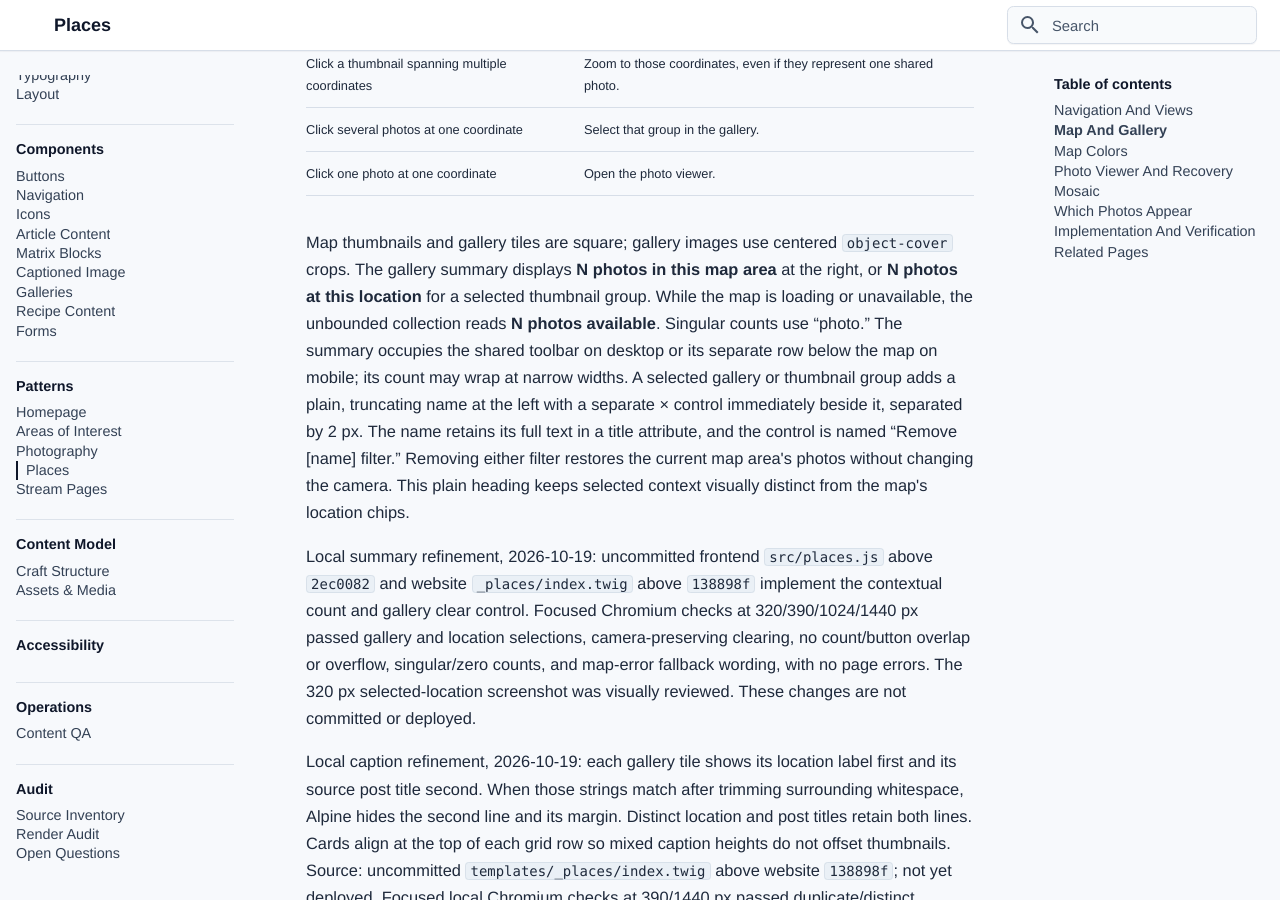
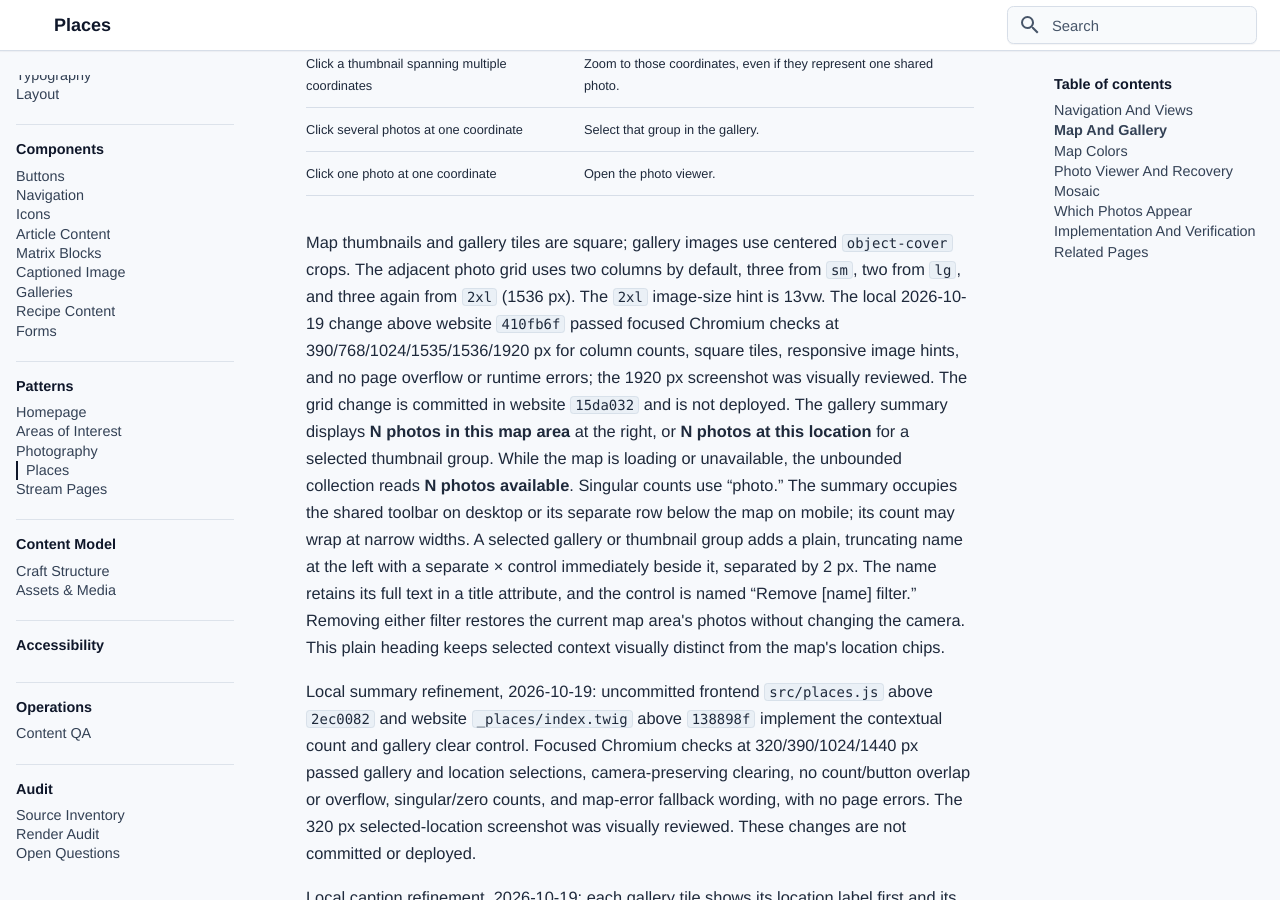
Before and after one commit to bentilden/Design-System, an MkDocs documentation site: the page built from docs/patterns/places.md, in a window 1280 px wide and 900 px high, scrolled down 9564 px. Built offline with MkDocs 1.6.1 and Material for MkDocs 9.7.7, drawn with Linux system fonts in a browser that asks for light colours; some web fonts are replaced.

Commit message:
Document three-column map gallery at 2xl

```diff
--- a/docs/patterns/places.md
+++ b/docs/patterns/places.md
@@ -131,7 +131,7 @@ All 23 local Places Chromium checks passed for the refinement, with no runtime e
 | Click several photos at one coordinate | Select that group in the gallery. |
 | Click one photo at one coordinate | Open the photo viewer. |
 
-Map thumbnails and gallery tiles are square; gallery images use centered `object-cover` crops. The gallery summary displays **N photos in this map area** at the right, or **N photos at this location** for a selected thumbnail group. While the map is loading or unavailable, the unbounded collection reads **N photos available**. Singular counts use “photo.” The summary occupies the shared toolbar on desktop or its separate row below the map on mobile; its count may wrap at narrow widths. A selected gallery or thumbnail group adds a plain, truncating name at the left with a separate × control immediately beside it, separated by 2 px. The name retains its full text in a title attribute, and the control is named “Remove [name] filter.” Removing either filter restores the current map area's photos without changing the camera. This plain heading keeps selected context visually distinct from the map's location chips.
+Map thumbnails and gallery tiles are square; gallery images use centered `object-cover` crops. The adjacent photo grid uses two columns by default, three from `sm`, two from `lg`, and three again from `2xl` (1536 px). The `2xl` image-size hint is 13vw. The local 2026-10-19 change above website `410fb6f` passed focused Chromium checks at 390/768/1024/1535/1536/1920 px for column counts, square tiles, responsive image hints, and no page overflow or runtime errors; the 1920 px screenshot was visually reviewed. The grid change is committed in website `15da032` and is not deployed. The gallery summary displays **N photos in this map area** at the right, or **N photos at this location** for a selected thumbnail group. While the map is loading or unavailable, the unbounded collection reads **N photos available**. Singular counts use “photo.” The summary occupies the shared toolbar on desktop or its separate row below the map on mobile; its count may wrap at narrow widths. A selected gallery or thumbnail group adds a plain, truncating name at the left with a separate × control immediately beside it, separated by 2 px. The name retains its full text in a title attribute, and the control is named “Remove [name] filter.” Removing either filter restores the current map area's photos without changing the camera. This plain heading keeps selected context visually distinct from the map's location chips.
 
 Local summary refinement, 2026-10-19: uncommitted frontend `src/places.js` above `2ec0082` and website `_places/index.twig` above `138898f` implement the contextual count and gallery clear control. Focused Chromium checks at 320/390/1024/1440 px passed gallery and location selections, camera-preserving clearing, no count/button overlap or overflow, singular/zero counts, and map-error fallback wording, with no page errors. The 320 px selected-location screenshot was visually reviewed. These changes are not committed or deployed.
 
```
